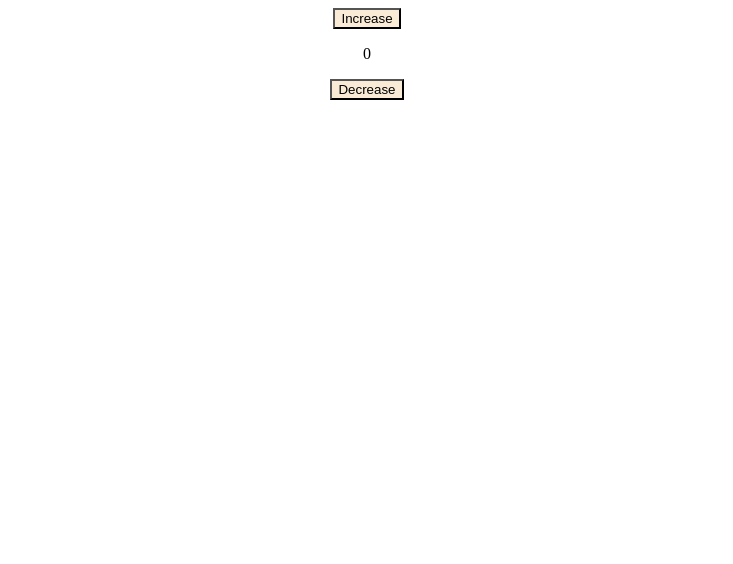
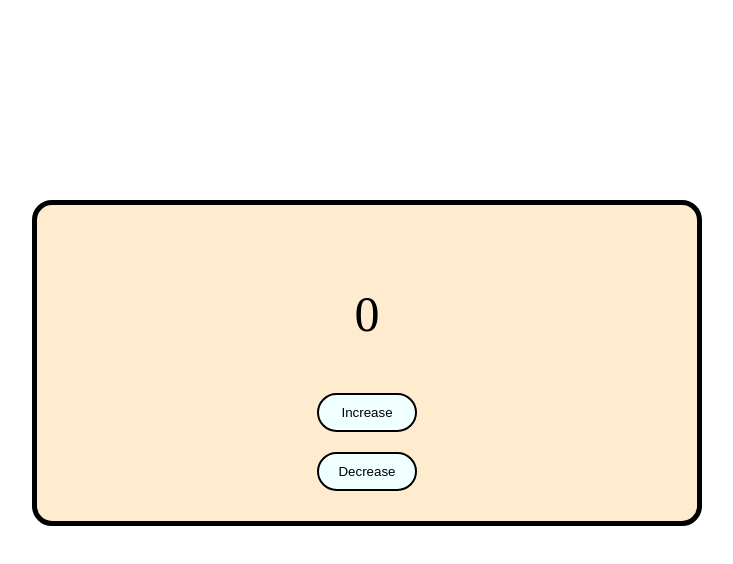
Before and after one commit to iamharie/duoMode, a React (Create React App) app: page / in a window 1280 px wide. Shown: the top 564 px of the page, without its empty margins (273-1006 px from the left). Built offline with nearby package versions, Linux system fonts and the light colour scheme.

Commit message:
impletented counter

```diff
--- a/src/App.js
+++ b/src/App.js
@@ -4,7 +4,9 @@ import "./styles.css"
 
 export default function App() {
   return(
+    <div className="container">
     <Header/>
+    </div>
   )
 }
 
@@ -21,8 +23,8 @@ function negative(){
 
   return(
     <div>
+<p>{count}</p>
 <button className="btn" onClick={positive}>Increase</button>
-<p>{count}</p>
 <button className="btn" onClick={negative}>Decrease</button>
     </div>
   )
--- a/src/styles.css
+++ b/src/styles.css
@@ -1,8 +1,31 @@
+.container{
+    width: 600px;
+    margin: 200px auto;
+    background-color: blanchedalmond;
+    padding: 30px;
+    border-radius: 20px;
+    border: 5px solid black;
+}
+
 .btn{
     display:block;
     margin: 0 auto;
-    background-color: antiquewhite;
+    background-color: azure;
+    width: 100px;
+    padding: 10px;
+    border-radius: 30px;
+    border: 2px solid black;
+    cursor: pointer;
+
+}
+.btn:last-child{
+    margin-top: 20px;
+
+}
+.btn:hover{
+    background-color: wheat;
 }
 p{
+    font-size: 50px;
     text-align: center;
 }
```
